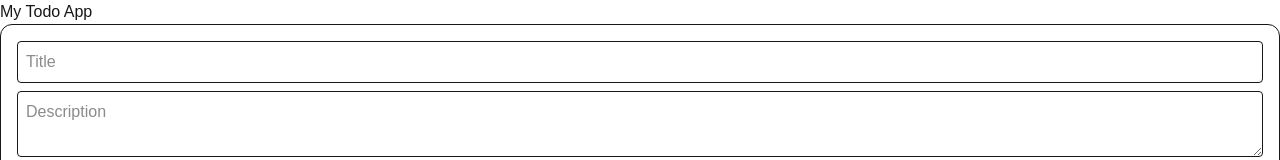
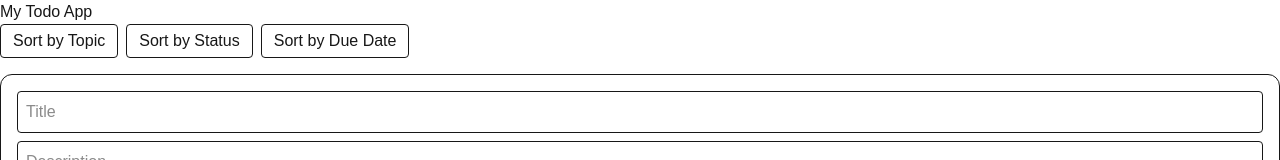
Before and after one commit to lerato-s/2802840-todo, a Next.js app: page / in a window 1280 px wide. Shown: the top 160 px of the page. Built offline with nearby package versions, Linux system fonts and the light colour scheme; no server answers.

Commit message:
implemented sorting tasks

```diff
--- a/app/page.tsx
+++ b/app/page.tsx
@@ -47,11 +47,25 @@ export default function Home() {
     setTasks(tasks.filter(task => task.id !== id));
   };
 
+  const sortTasks = (key: "topic" | "status" | "due_date") => {
+    const sorted = [...tasks].sort((a, b) => {
+      if (a[key] < b[key]) return -1;
+      if (a[key] > b[key]) return 1;
+      return 0;
+    });
+    setTasks(sorted);
+  };
+
 
 
   return (
     <div>
       <h1>My Todo App</h1>
+      <div className="flex gap-2 mb-4">
+      <button onClick={() => sortTasks("topic")} className="px-3 py-1 border rounded">Sort by Topic</button>
+      <button onClick={() => sortTasks("status")} className="px-3 py-1 border rounded">Sort by Status</button>
+      <button onClick={() => sortTasks("due_date")} className="px-3 py-1 border rounded">Sort by Due Date</button>
+    </div>
       <TaskForm onCreate={createTask}/>
       <ul>
         {tasks.filter(task => !task.is_archived).map(task => (
```
